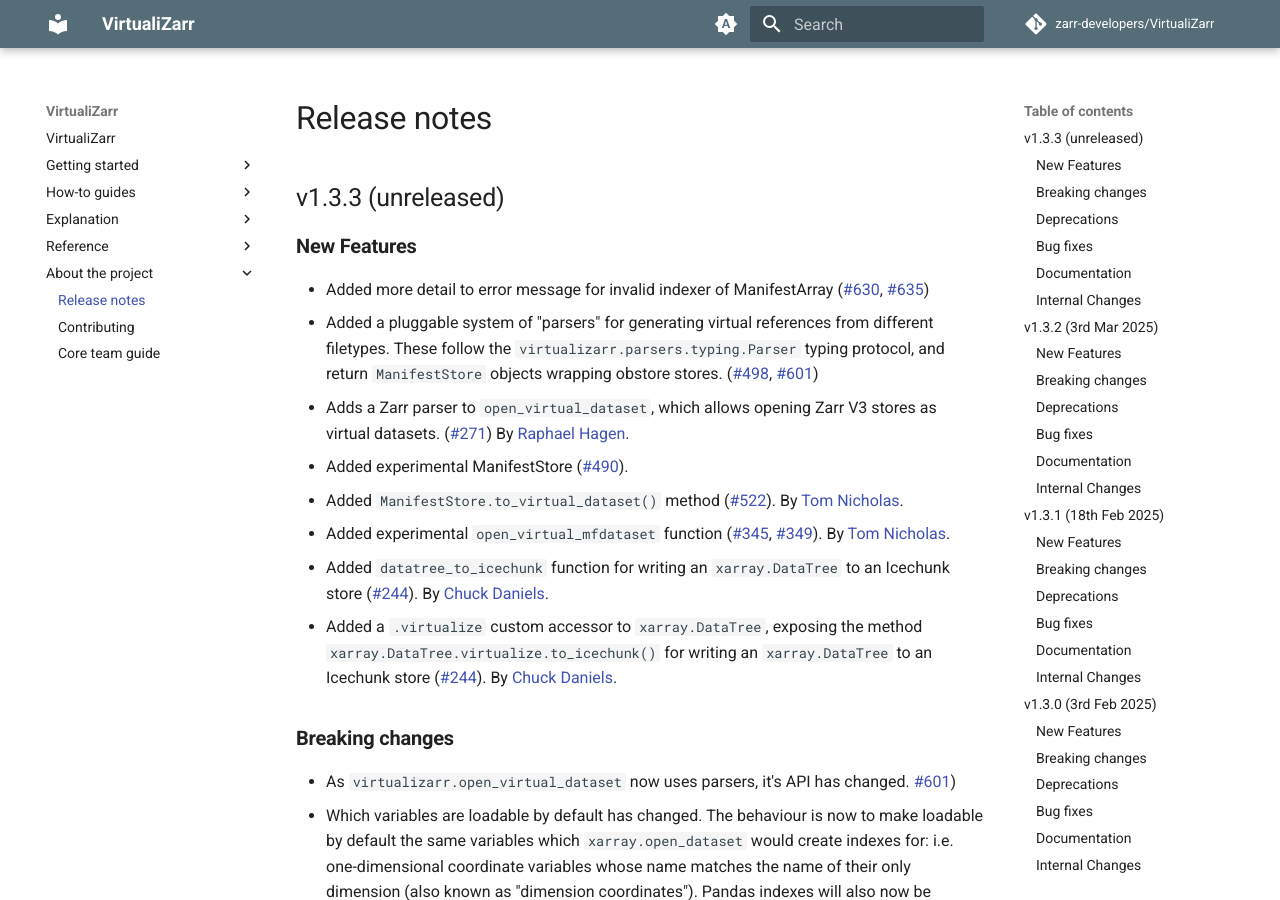
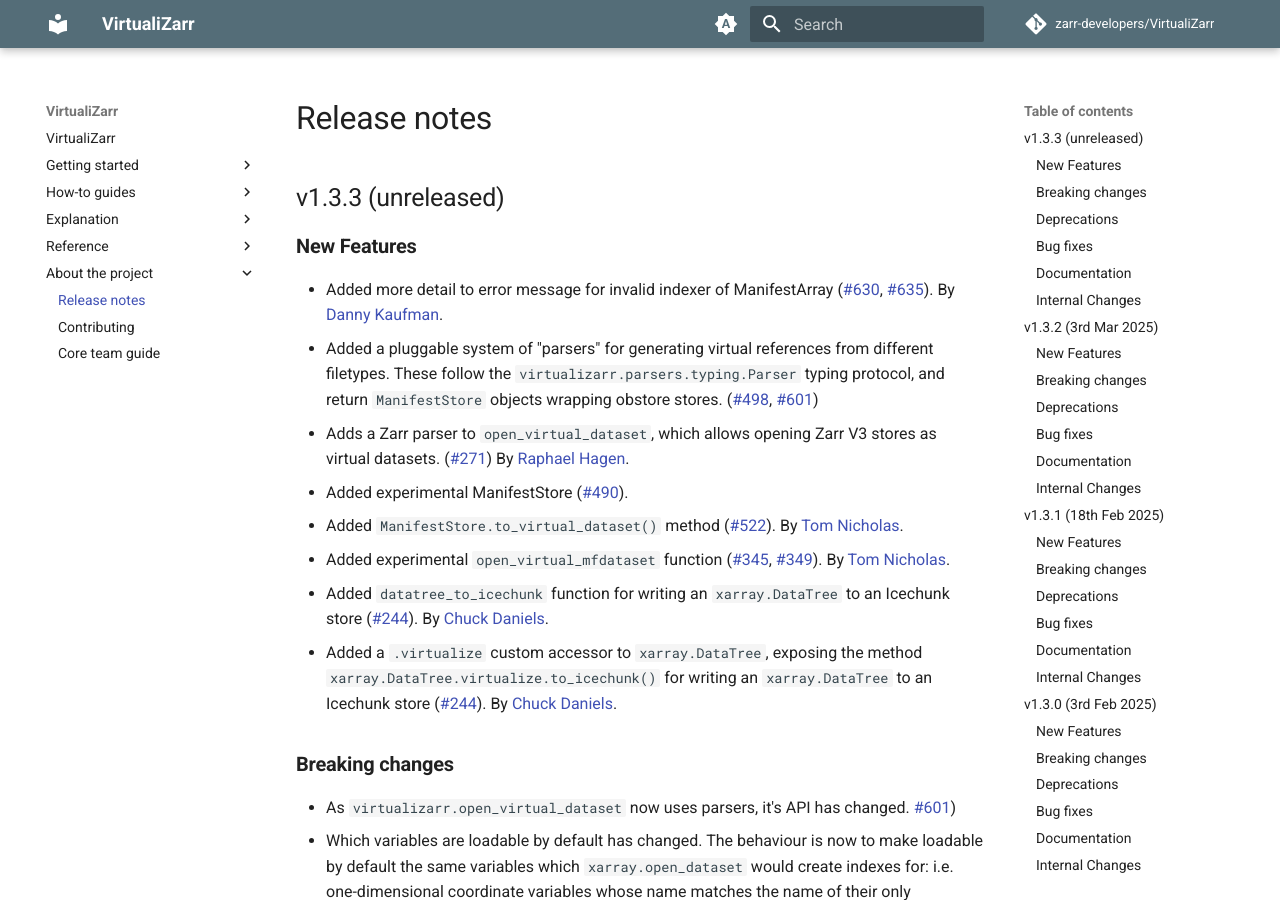
Before and after one commit to zarr-developers/VirtualiZarr, an MkDocs documentation site: the page built from docs/releases.md, in a window 1280 px wide and 900 px high. Built offline with MkDocs 1.6.1 and Material for MkDocs 9.7.7, drawn with Linux system fonts in a browser that asks for light colours; comment, search, counter and statistics services are not loaded; the version menu is left out.

Commit message:
Update releases.md

```diff
--- a/docs/releases.md
+++ b/docs/releases.md
@@ -4,7 +4,7 @@
 
 ### New Features
 
-- Added more detail to error message for invalid indexer of ManifestArray ([#630](https://github.com/zarr-developers/VirtualiZarr/issues/630), [#635](https://github.com/zarr-developers/VirtualiZarr/pull/635))
+- Added more detail to error message for invalid indexer of ManifestArray ([#630](https://github.com/zarr-developers/VirtualiZarr/issues/630), [#635](https://github.com/zarr-developers/VirtualiZarr/pull/635)). By [Danny Kaufman](https://github.com/danielfromearth/).
 - Added a pluggable system of "parsers" for generating virtual references from different filetypes. These follow the `virtualizarr.parsers.typing.Parser` typing protocol, and return `ManifestStore` objects wrapping obstore stores.
   ([#498](https://github.com/zarr-developers/VirtualiZarr/issues/498), [#601](https://github.com/zarr-developers/VirtualiZarr/pull/601))
 - Adds a Zarr parser to `open_virtual_dataset`, which allows opening Zarr V3 stores as virtual datasets.
```
